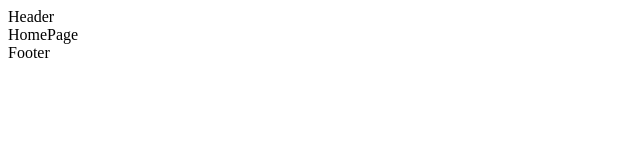
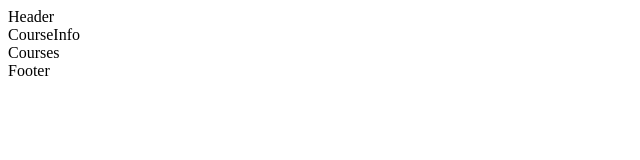
Before and after one commit to WebCoderLider/TEAM, a React (Vite) app in the folder frontend/: page / in a window 1280 px wide. Shown: the top 160 px of the page, without its empty margins (0-640 px from the left). Built offline with nearby package versions, Linux system fonts and the light colour scheme.

Commit message:
Courses and CourseInfo

```diff
--- /dev/null
+++ b/frontend/src/components/courseInfo/CourseInfo.jsx
@@ -0,0 +1,7 @@
+import './CourseInfo.scss'
+
+const CourseInfo = () => {
+	return <div>CourseInfo</div>
+}
+
+export default CourseInfo
--- /dev/null
+++ b/frontend/src/components/courses/Courses.jsx
@@ -0,0 +1,7 @@
+import './Courses.scss'
+
+const Courses = () => {
+	return <div>Courses</div>
+}
+
+export default Courses
--- a/frontend/src/components/index.js
+++ b/frontend/src/components/index.js
@@ -1,2 +1,4 @@
 export { default as Header } from './header/Header'
 export {default as Footer} from './footer/Footer'
+export {default as CourseInfo} from './courseInfo/CourseInfo'
+export {default as Courses} from './courses/Courses'
--- a/frontend/src/pages/home/HomePage.jsx
+++ b/frontend/src/pages/home/HomePage.jsx
@@ -1,5 +1,11 @@
+import { CourseInfo, Courses } from '../../components'
 const HomePage = () => {
-	return <div>HomePage</div>
+	return (
+		<>
+			<CourseInfo />
+			<Courses />
+		</>
+	)
 }
 
 export default HomePage
```
Also changed, not shown: frontend/src/components/courseInfo/CourseInfo.scss (added), frontend/src/components/courses/Courses.scss (added).
